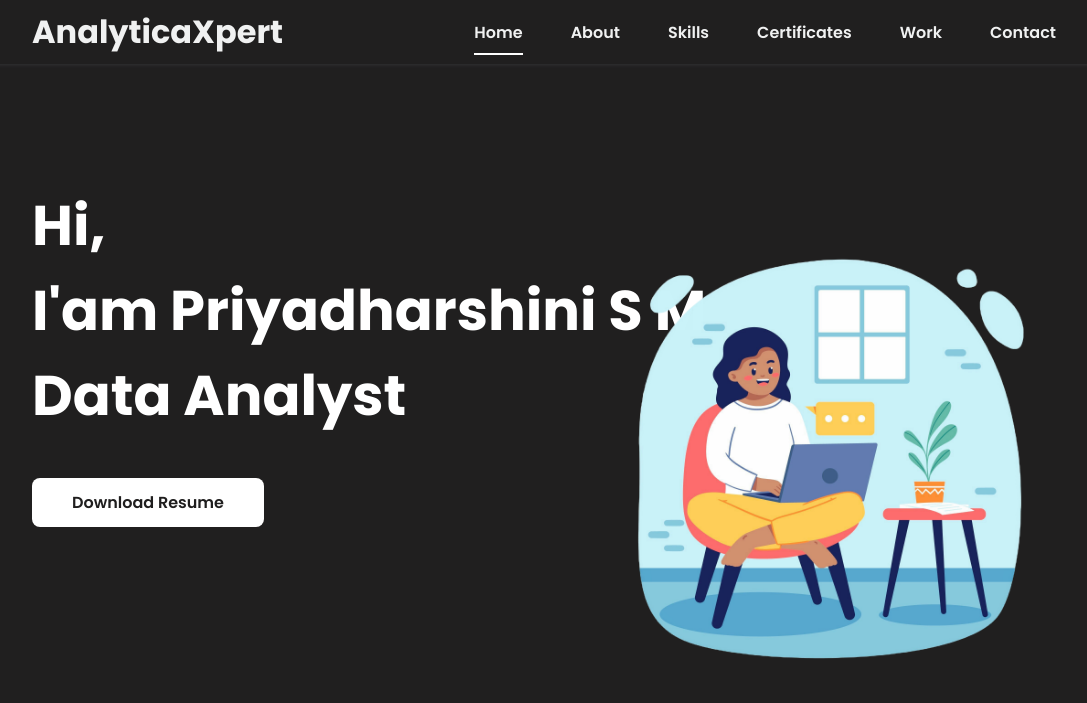
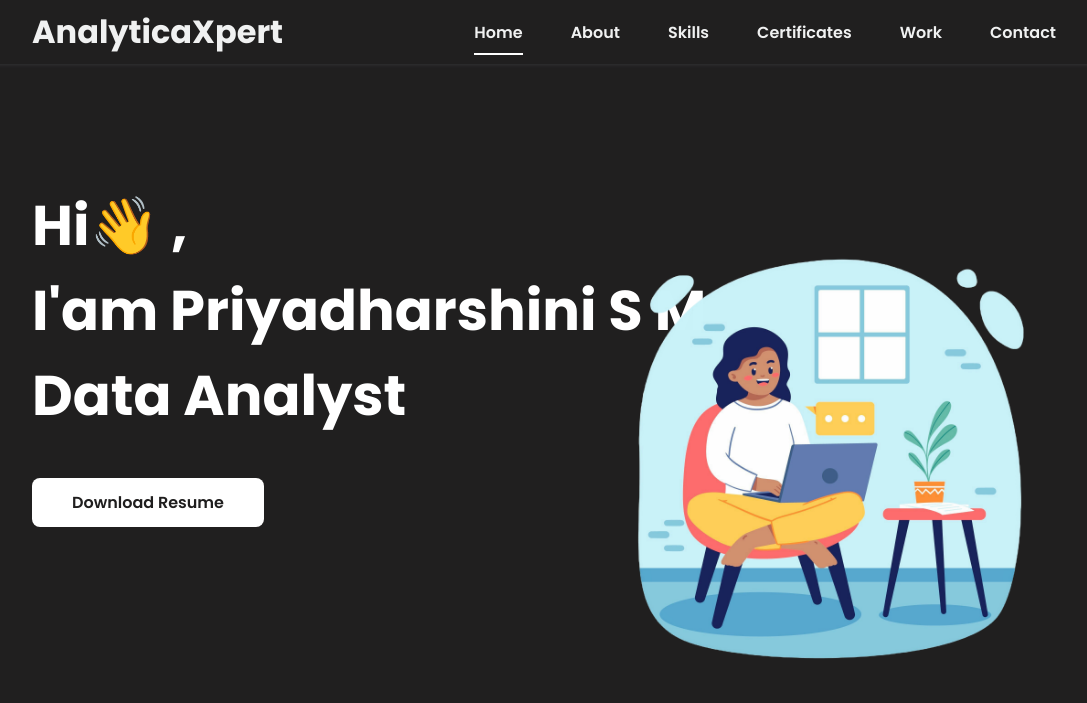
Before and after one commit to Priyadharshini19804/Priyadharshini_Portfolio, a plain HTML site: page index.html in a window 1280 px wide. Shown: the top 703 px of the page, without its empty margins (96-1183 px from the left). Drawn offline with nearby package versions, Linux system fonts and the light colour scheme.

Commit message:
Emoji_Commit

```diff
--- a/index.html
+++ b/index.html
@@ -44,7 +44,7 @@
             <!--===== HOME =====-->
             <section class="home bd-grid" id="home">
                 <div class="home__data">
-                    <h1 class="home__title">Hi,<br>I'am <span class="home__title-color">Priyadharshini S M</span><br> Data Analyst</h1>
+                    <h1 class="home__title">Hi👋 ,<br>I'am <span class="home__title-color">Priyadharshini S M</span><br> Data Analyst</h1>
                     <a class="button" href="assets\pdf\Resume_Priyadharshini S M.pdf" target="_blank" role="button">Download Resume</a>
                 </div>
 
```
